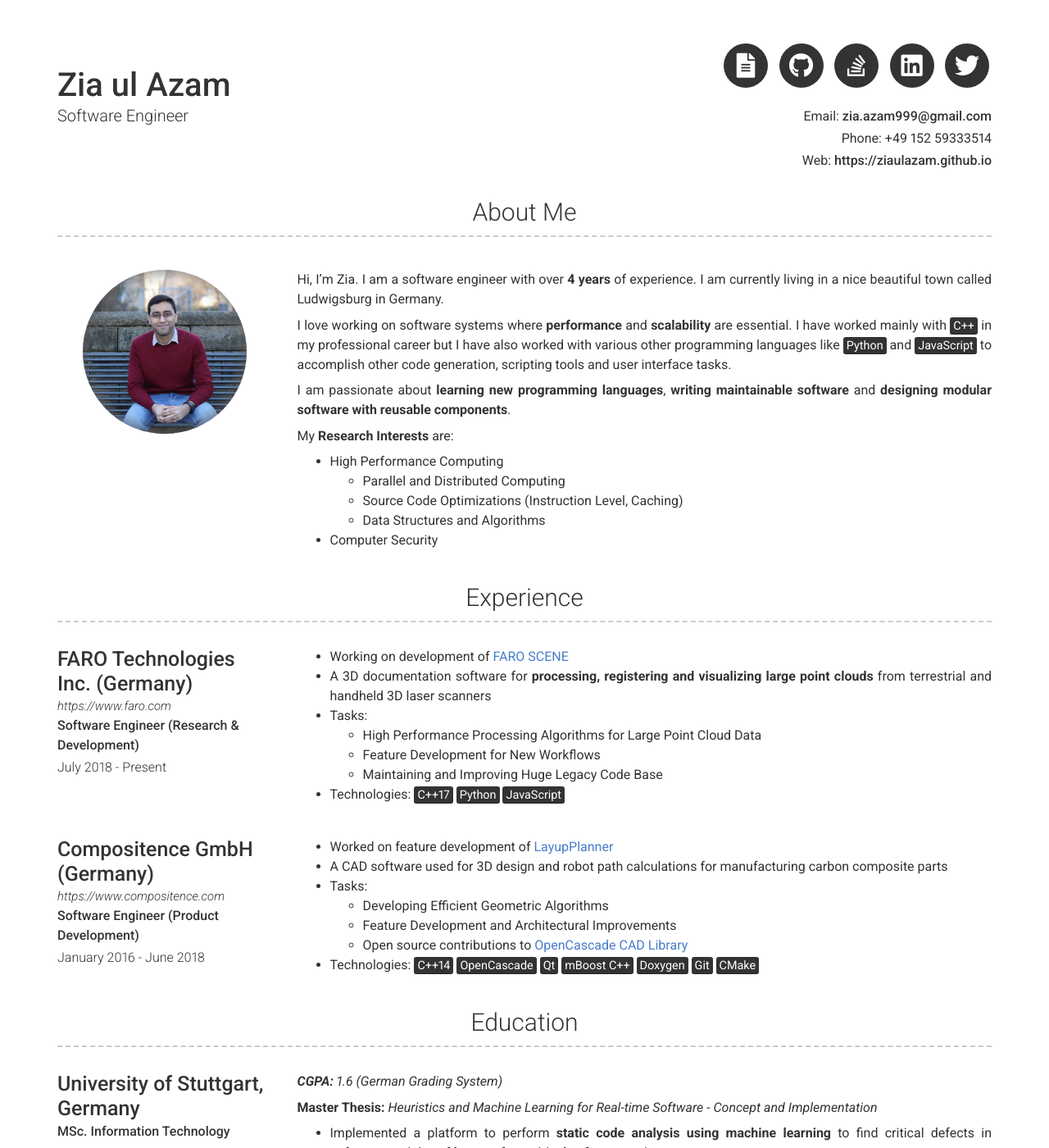
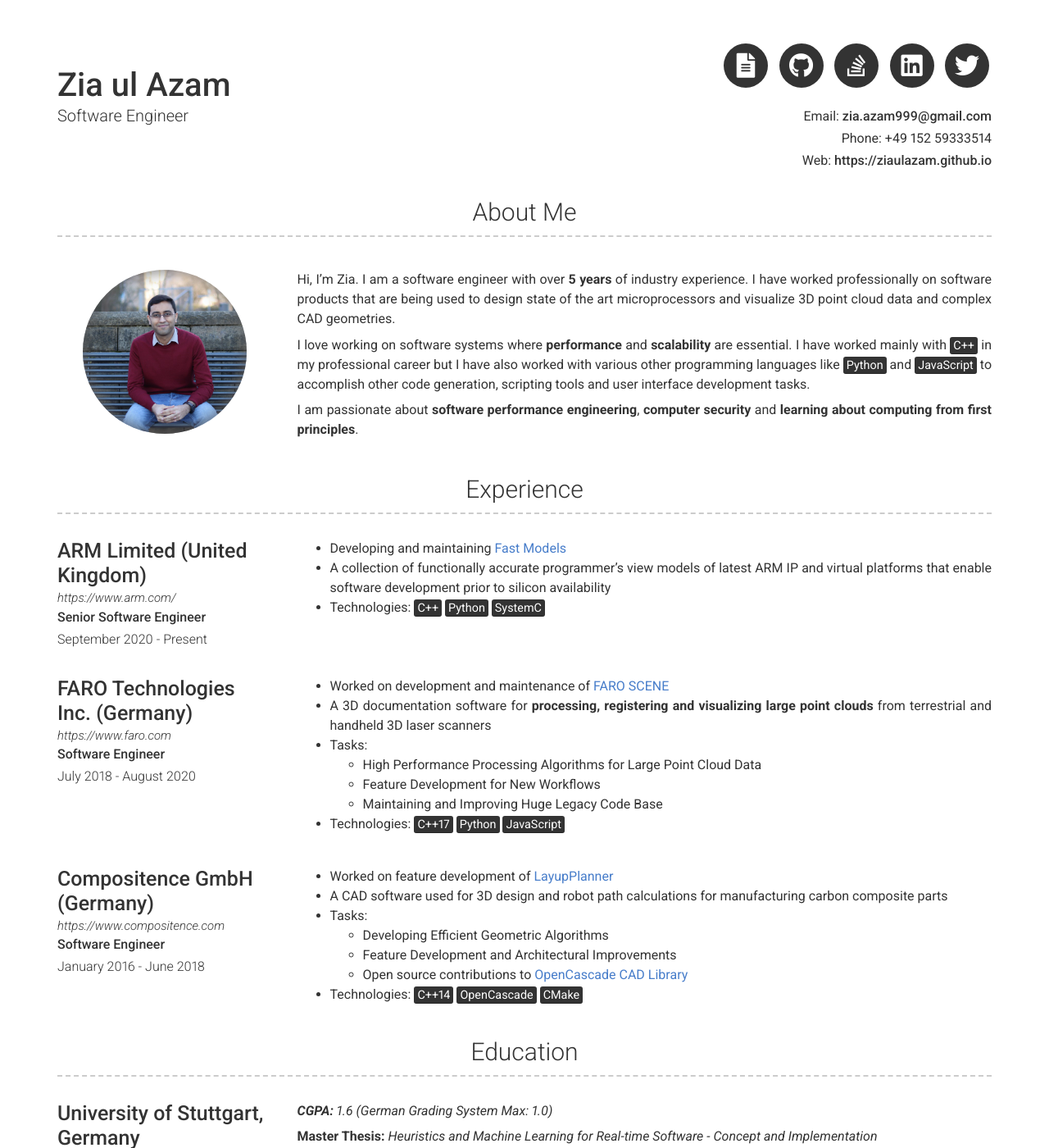
Before and after one commit to ziaulazam/ziaulazam.github.io, a Jekyll site: the page built from index.md, in a window 1280 px wide and 1400 px high. Shown: the whole window at 82% size. Built offline with Jekyll 4.4.1, drawn with Linux system fonts in a browser that asks for light colours; nearby versions of some CDN libraries; some of the changed text lies outside the part shown.

Commit message:
feat: Updated data

```diff
--- a/_config.yml
+++ b/_config.yml
@@ -48,18 +48,11 @@ twitter_username: zia_ul_azam
 # about_title: About Me (Use this to override about section title)
 about_profile_image: profilepic.jpg
 about_content: | # this will include new lines to allow paragraphs
-  Hi, I'm Zia. I am a software engineer with over **4 years** of experience. I am currently living in a nice beautiful town called Ludwigsburg in Germany.
+  Hi, I'm Zia. I am a software engineer with over **5 years** of industry experience. I have worked professionally on software products that are being used to design state of the art microprocessors and visualize 3D point cloud data and complex CAD geometries.
 
-  I love working on software systems where **performance** and **scalability** are essential. I have worked mainly with <mark>C++</mark> in my professional career but I have also worked with various other programming languages like <mark>Python</mark> and <mark>JavaScript</mark> to accomplish other code generation, scripting tools and user interface tasks.
+  I love working on software systems where **performance** and **scalability** are essential. I have worked mainly with <mark>C++</mark> in my professional career but I have also worked with various other programming languages like <mark>Python</mark> and <mark>JavaScript</mark> to accomplish other code generation, scripting tools and user interface development tasks.
 
-  I am passionate about **learning new programming languages**, **writing maintainable software** and **designing modular software with reusable components**.
-
-  My **Research Interests** are:
-    - High Performance Computing
-      - Parallel and Distributed Computing
-      - Source Code Optimizations (Instruction Level, Caching)
-      - Data Structures and Algorithms
-    - Computer Security
+  I am passionate about **software performance engineering**, **computer security** and **learning about computing from first principles**.
 
 # Projects Section
 # projects_title: Projects #(Use this to override about projects section title)
--- a/_data/education.yml
+++ b/_data/education.yml
@@ -6,7 +6,7 @@
   #quote: >
   #  Some quote
   description: | # this will include new lines to allow paragraphs
-    **_CGPA:_** *1.6 (German Grading System)*
+    **_CGPA:_** *1.6 (German Grading System Max: 1.0)*
 
     **Master Thesis:** *Heuristics and Machine Learning for Real-time Software - Concept and Implementation*
       - Implemented a platform to perform **static code analysis using machine learning** to find critical defects in software modules of **large safety critical software projects**
@@ -19,7 +19,7 @@
   #quote: >
   #  Some quote
   description: | # this will include new lines to allow paragraphs
-    **_CGPA:_** *1.3 (German Grading System)*
+    **_CGPA:_** *3.72 (American Grading System Max: 4.0)*
 
     **Bachelor Thesis:** *Control System Implementation of an Autonomous Robot*
       - Developed an autonomous robot using **obstacle avoidance and SLAM algorithms**
--- a/_data/experience.yml
+++ b/_data/experience.yml
@@ -1,13 +1,25 @@
 # Experience List
+- layout: left
+  company: ARM Limited (United Kingdom)
+  link: https://www.arm.com/
+  job_title: Senior Software Engineer
+  dates: September 2020 - Present
+  #quote: >
+  #  Short description of the company (optional)
+  description: | # this will include new lines to allow paragraphs
+    - Developing and maintaining [Fast Models](https://developer.arm.com/Tools%20and%20Software/Fast%20Models)
+    - A collection of functionally accurate programmer's view models of latest ARM IP and virtual platforms that enable software development prior to silicon availability
+    - Technologies: <mark>C++</mark> <mark>Python</mark> <mark>SystemC</mark>
+
 - layout: left
   company: FARO Technologies Inc. (Germany)
   link: https://www.faro.com
-  job_title: Software Engineer (Research & Development)
-  dates: July 2018 - Present
+  job_title: Software Engineer
+  dates: July 2018 - August 2020
   #quote: >
   #  Short description of the company (optional)
   description: | # this will include new lines to allow paragraphs
-    - Working on development of [FARO SCENE](https://www.faro.com/en-gb/products/construction-bim-cim/faro-scene/)
+    - Worked on development and maintenance of [FARO SCENE](https://www.faro.com/en/Products/Software/SCENE-Software)
     - A 3D documentation software for **processing, registering and visualizing large point clouds** from terrestrial and handheld 3D laser scanners
     - Tasks:
       - High Performance Processing Algorithms for Large Point Cloud Data
@@ -18,15 +30,15 @@
 - layout: left
   company: Compositence GmbH (Germany)
   link: https://www.compositence.com
-  job_title: Software Engineer (Product Development)
+  job_title: Software Engineer
   dates: January 2016 - June 2018
   #quote: >
   #  Short description of the company (optional)
   description: | # this will include new lines to allow paragraphs
-    - Worked on feature development of [LayupPlanner](http://www.compositence.com/en/products/software/)
+    - Worked on feature development of [LayupPlanner](http://www.compositence.com/s/en/products/software/index.html)
     - A CAD software used for 3D design and robot path calculations for manufacturing carbon composite parts
     - Tasks:
       - Developing Efficient Geometric Algorithms
       - Feature Development and Architectural Improvements
       - Open source contributions to [OpenCascade CAD Library](https://www.opencascade.com/content/overview)
-    - Technologies: <mark>C++14</mark> <mark>OpenCascade</mark> <mark>Qt</mark> <mark>mBoost C++</mark> <mark>Doxygen</mark> <mark>Git</mark> <mark>CMake</mark>
+    - Technologies: <mark>C++14</mark> <mark>OpenCascade</mark> <mark>CMake</mark>
```
Also changed, not shown: _data/projects.yml (+5 -5 lines).
